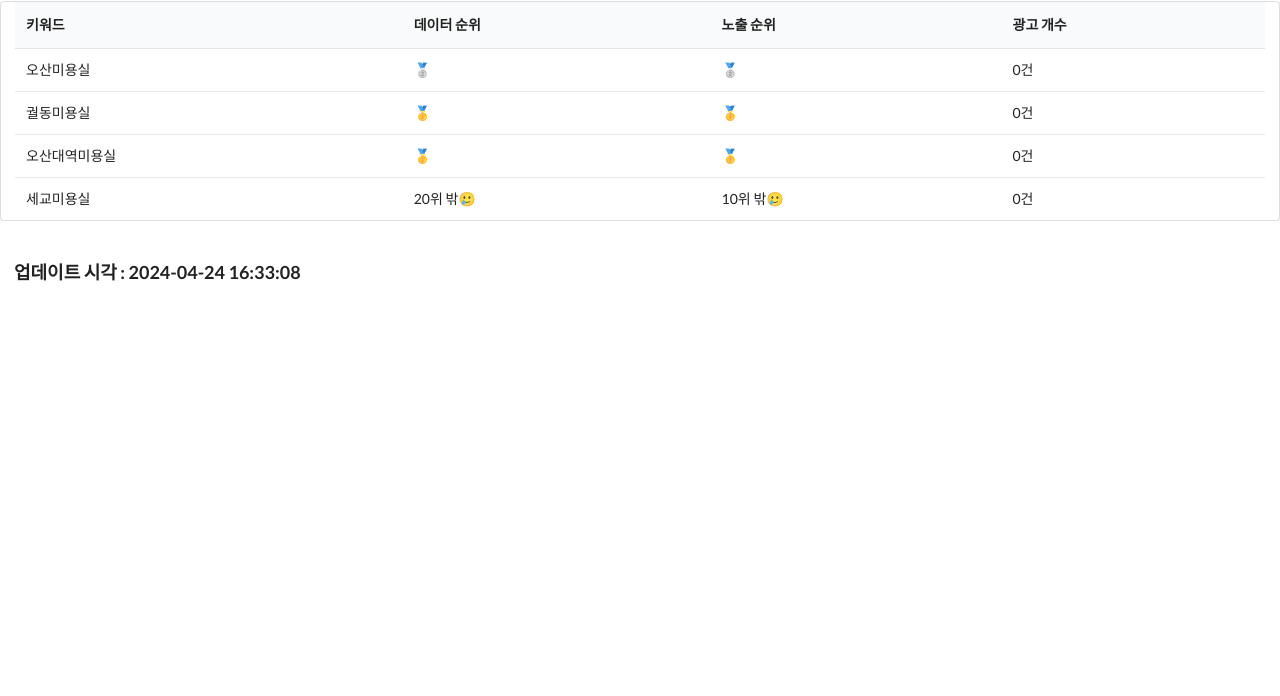
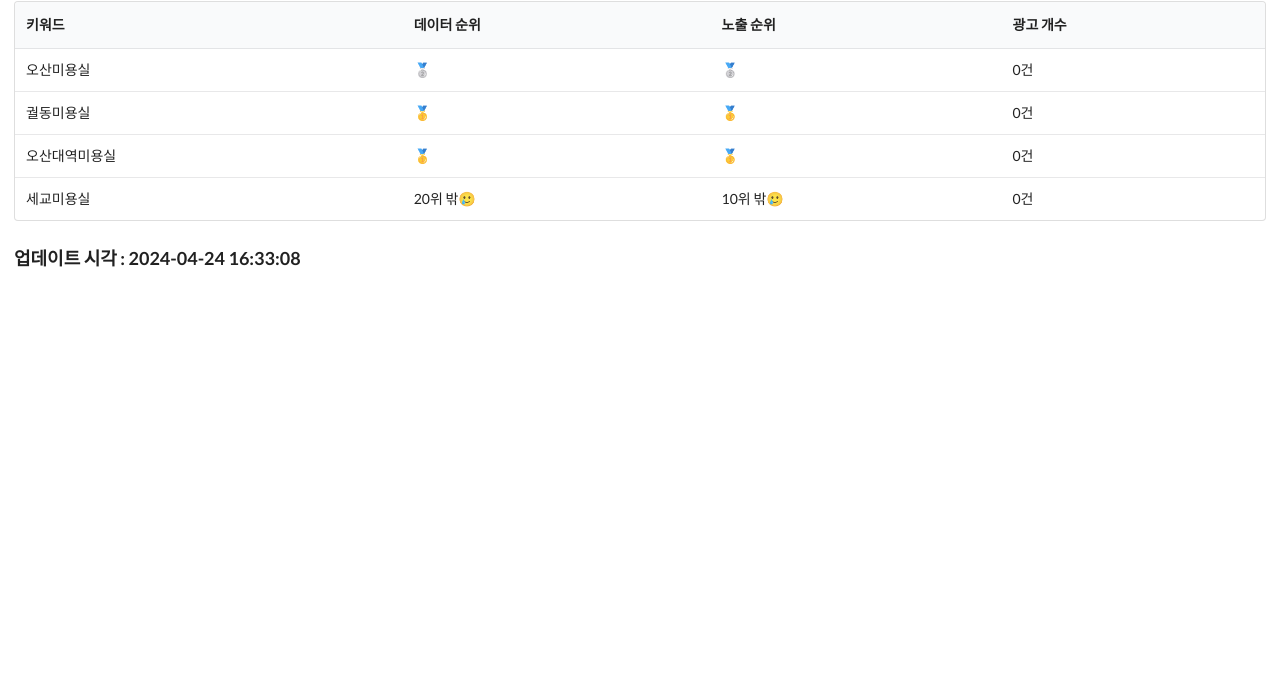
Before and after one commit to NOTA2/nplace_ranking, a website: page index.html in a window 1280 px wide. Shown: the part 104-800 px from the top of the page. Drawn offline with nearby package versions, Linux system fonts and the light colour scheme.

Commit message:
#4 화면 꾸미기

```diff
--- a/index.html
+++ b/index.html
@@ -15,7 +15,7 @@
 <body>
     <div class="ui" style="padding:1rem">
         <h1 style="margin-bottom: 1rem">nPlace-Ranking</h1>
-        <div id="result" class="ui grid"></div>
+        <div id="result" class="ui"></div>
     </div>
 
     <script>
```
